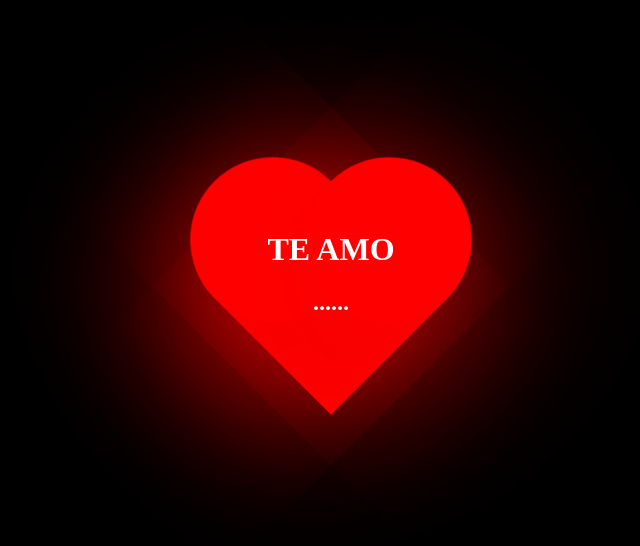
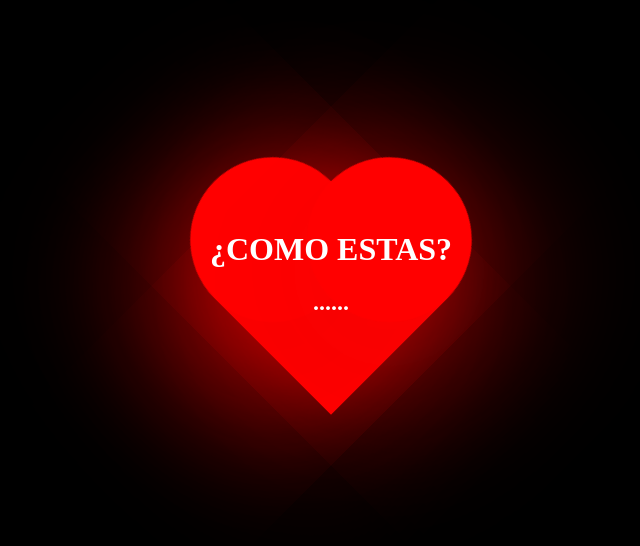
Before and after one commit to xamoxe/heart, a plain HTML site: page index.html in a window 1280 px wide. Shown: the part 102-648 px from the top of the page, without its empty margins (309-949 px from the left). Drawn offline with Linux system fonts and the light colour scheme.

Commit message:
Update index.html

```diff
--- a/index.html
+++ b/index.html
@@ -69,6 +69,6 @@
 </style>
 <body>
     <div class="hearth"></div>
-    <div class="contenido"><h1> TE AMO </h1><h2>......</h2></div>
+    <div class="contenido"><h1> ¿COMO ESTAS? </h1><h2>......</h2></div>
 </body>
 </html>
```
